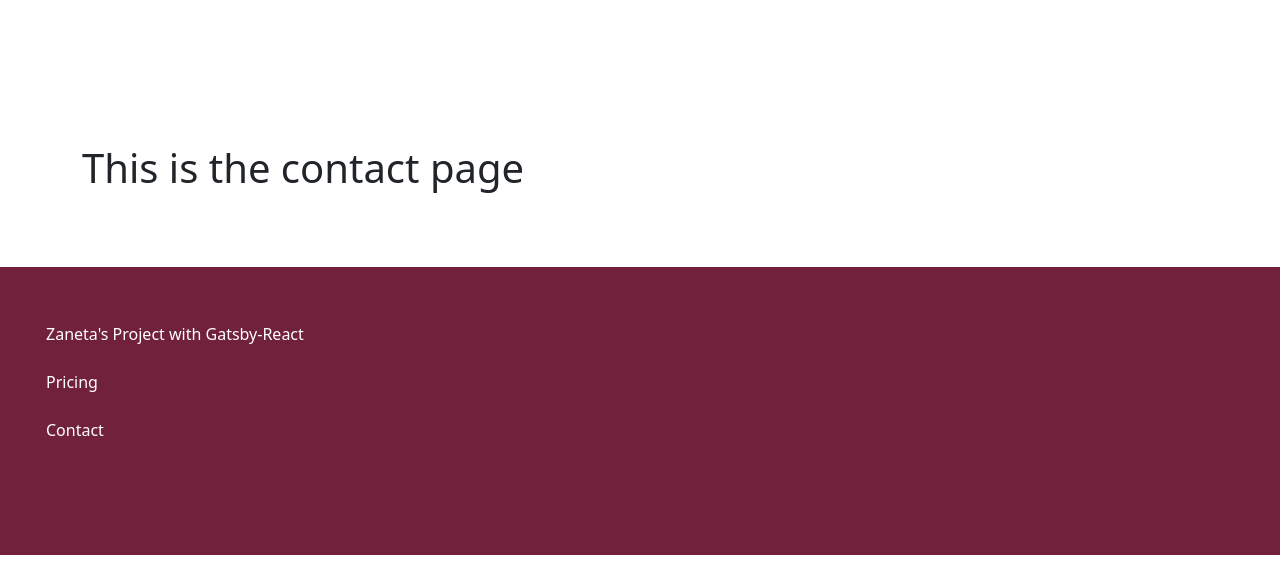
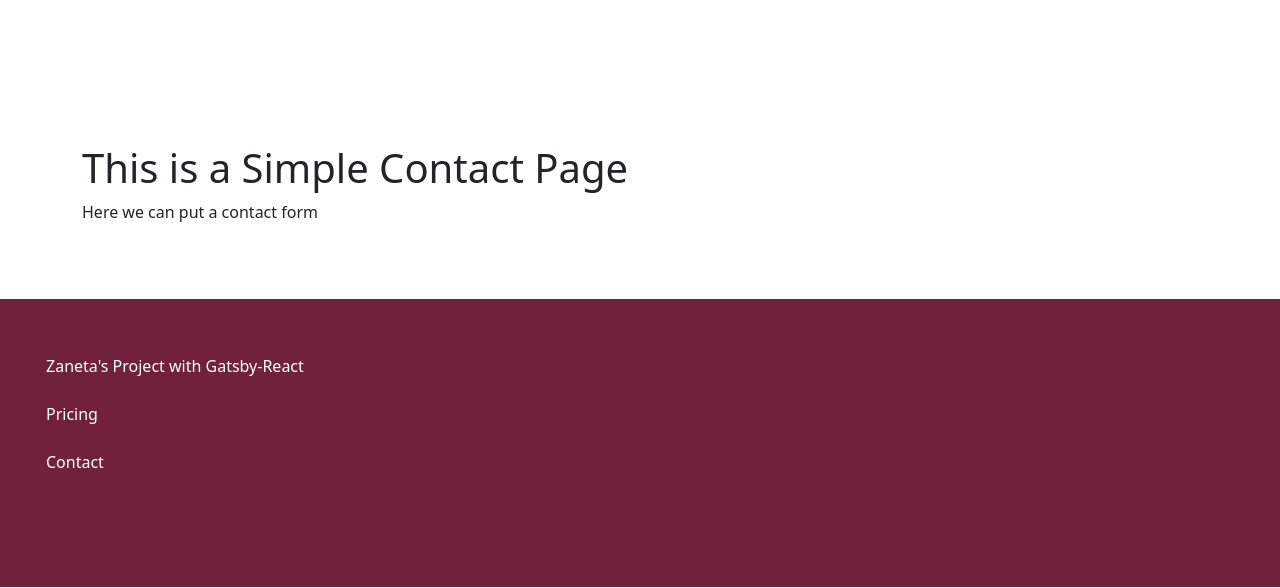
Before and after one commit to zanetasochon/Gatsby-GraphQL-Simple-Site, a Gatsby site: page /contact in a window 1280 px wide. Shown: the part 212-800 px from the top of the page. Built offline with nearby package versions, Linux system fonts and the light colour scheme; Gatsby itself is replaced by a stand-in of ours.

Commit message:
add contact form

```diff
--- /dev/null
+++ b/src/assets/contact.md
@@ -0,0 +1,4 @@
+---
+title: "This is a Simple Contact Page"
+description: "Here we can put a contact form"
+---
--- a/src/pages/contact.jsx
+++ b/src/pages/contact.jsx
@@ -1,15 +1,36 @@
 import * as React from "react";
+import { useStaticQuery, graphql } from "gatsby";
 
 import Layout from "../components/layout";
 import Seo from "../components/seo";
 
-const ContactPage = () => (
+import "./contact.scss";
+
+const ContactPage = () => {
+  const contactData = useStaticQuery(graphql`
+    query {
+      markdownRemark(fileAbsolutePath: { regex: "/contact.md/" }) {
+        frontmatter {
+          title
+          description
+        }
+      }
+    }
+  `);
+
+  return (
     <Layout>
       <Seo title="Contact" />
       <div className="container  my-5">
-      <h1>This is the contact page</h1>
+        <h1 className="form__title">
+          {contactData.markdownRemark.frontmatter.title}
+        </h1>
+        <div className="contact__form--description">
+          {contactData.markdownRemark.frontmatter.description}
+        </div>
       </div>
     </Layout>
   );
+};
 
 export default ContactPage;
--- /dev/null
+++ b/src/pages/contact.scss
@@ -0,0 +1,4 @@
+.container {
+  display: flex;
+  flex-direction: column;
+}
```
Lines whose indentation alone changed are shown as unchanged.
